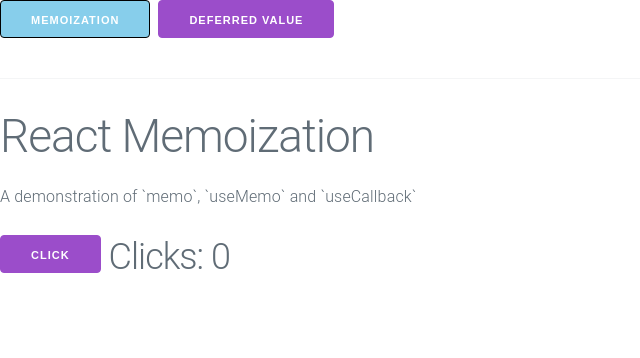
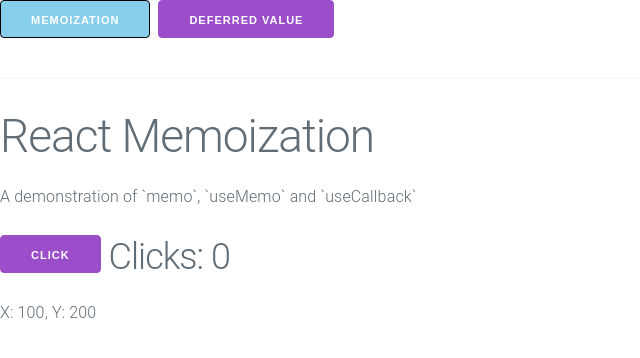
Before and after one commit to brian-ogilvie/react-hooks-demo, a React (Create React App) app: page / in a window 1280 px wide. Shown: the top 358 px of the page, without its empty margins (0-640 px from the left). Built offline with nearby package versions, Linux system fonts and the light colour scheme.

Commit message:
add useMemo to MemoDemo

```diff
--- a/src/demos/MemoDemo.js
+++ b/src/demos/MemoDemo.js
@@ -1,7 +1,12 @@
-import {useState, memo, useCallback} from 'react';
+import {useState, memo, useCallback, useMemo} from 'react';
 
 export default function MemoDemo() {
   const [clickCount, setClickCount] = useState(0);
+
+  const coords = useMemo(() => ({
+    x: 100,
+    y: 200,
+  }), []);
 
   const onRender = useCallback(() => {
     console.count('Child component rendered!!!');
@@ -15,13 +20,15 @@ export default function MemoDemo() {
         <button onClick={() => setClickCount((curr) => curr + 1)}>Click</button>
         <h2>Clicks: {clickCount}</h2>
       </div>
-      <SlowComponent onRender={onRender} />
+      <SlowComponent onRender={onRender} coords={coords} />
     </>
   );
 }
 
 // Child Component
-const SlowComponent = memo(({onRender}) => {
+const SlowComponent = memo(({onRender, coords}) => {
   onRender();
-  return <></>;
+  return (
+    <p>X: {coords.x}, Y: {coords.y}</p>
+  );
 });
```
